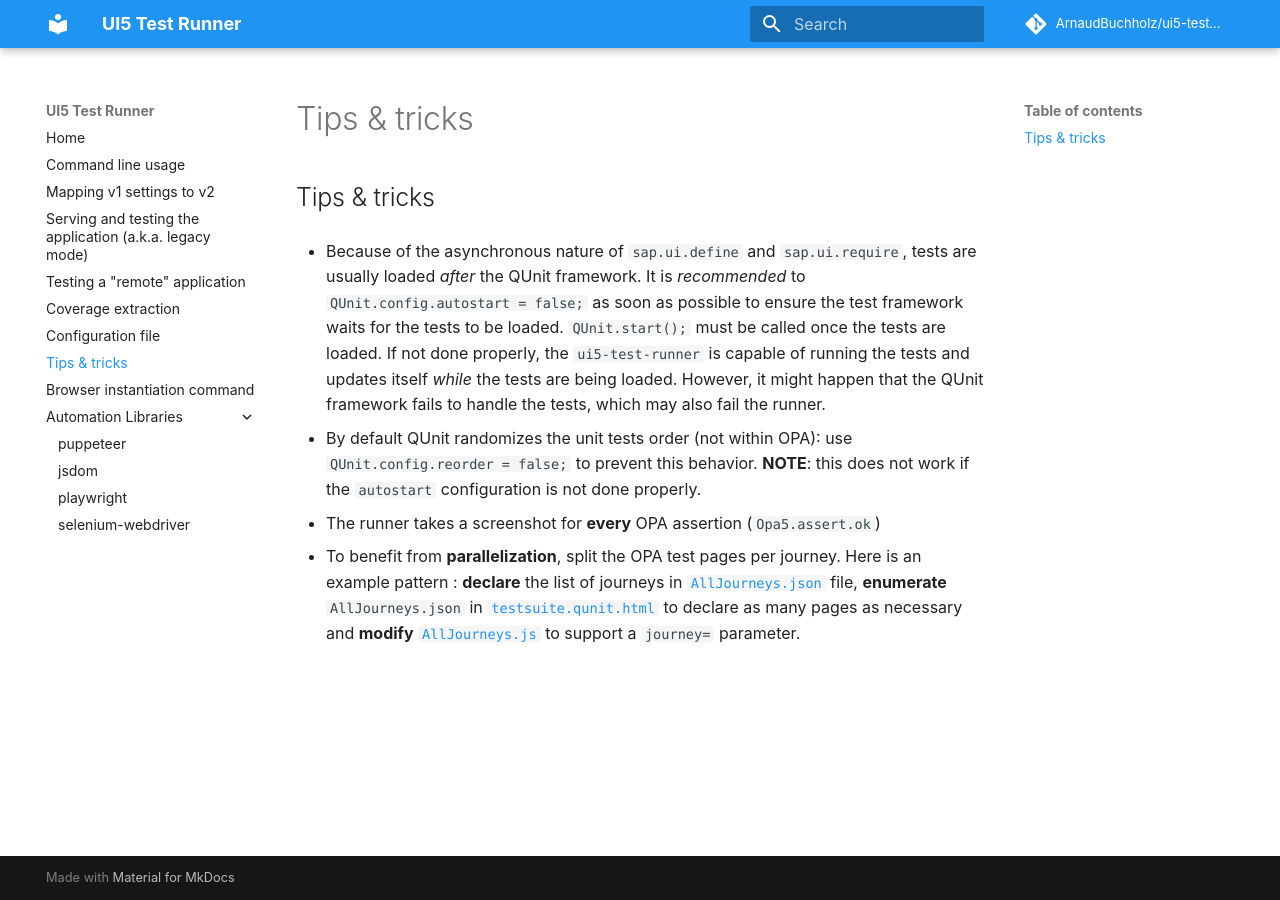
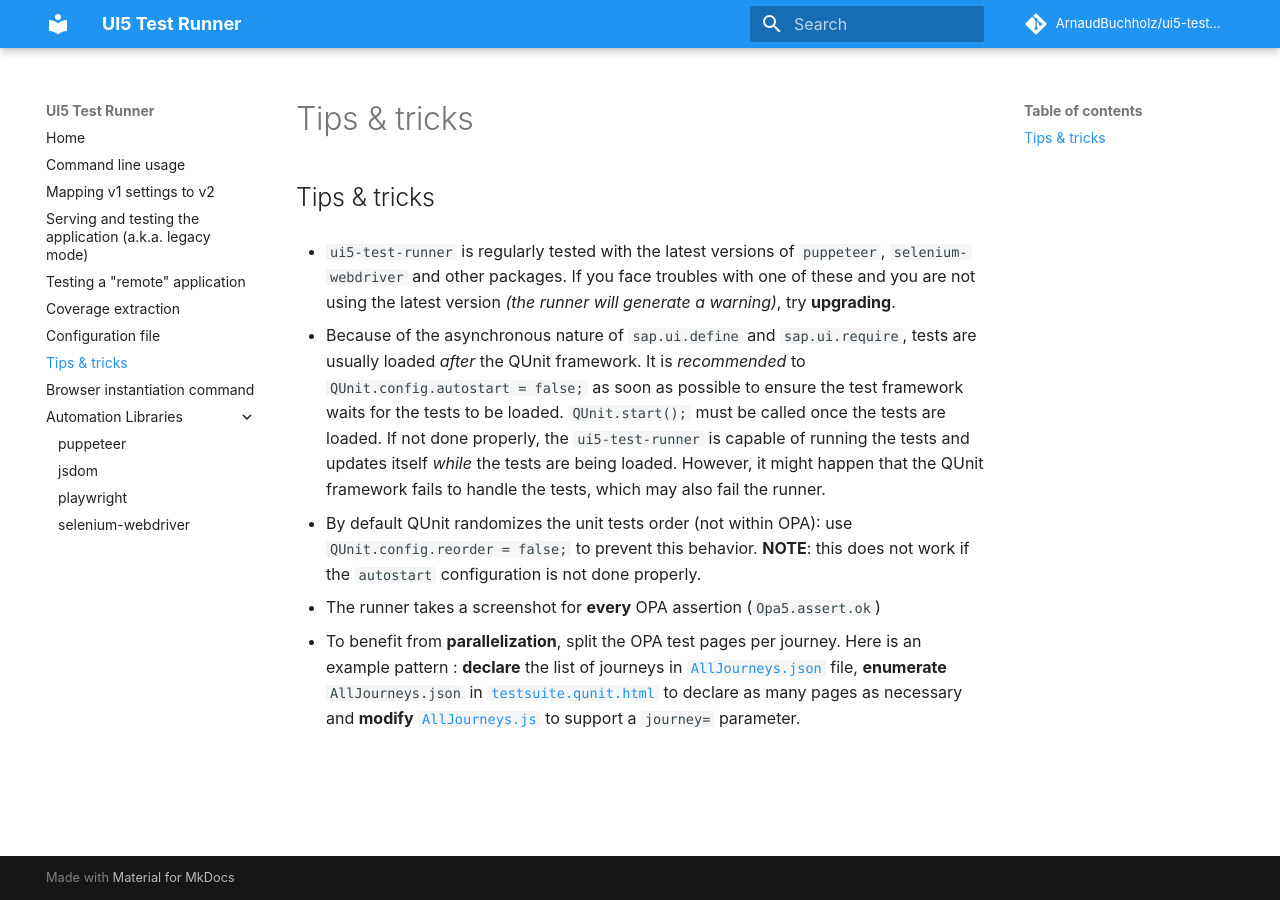
Before and after one commit to ArnaudBuchholz/ui5-test-runner, an MkDocs documentation site: the page built from docs/tipsNtricks.md, in a window 1280 px wide. Built offline with MkDocs 1.6.1 and Material for MkDocs 9.7.7, drawn with Linux system fonts in a browser that asks for light colours; comment, search, counter and statistics services are not loaded.

Commit message:
documentation: upgrade if it does not work

```diff
--- a/docs/tipsNtricks.md
+++ b/docs/tipsNtricks.md
@@ -1,4 +1,6 @@
 ## Tips & tricks
+
+* `ui5-test-runner` is regularly tested with the latest versions of `puppeteer`, `selenium-webdriver` and other packages. If you face troubles with one of these and you are not using the latest version *(the runner will generate a warning)*, try **upgrading**.
 
 * Because of the asynchronous nature of `sap.ui.define` and `sap.ui.require`, tests are usually loaded *after* the QUnit framework. It is *recommended* to `QUnit.config.autostart = false;` as soon as possible to ensure the test framework waits for the tests to be loaded. `QUnit.start();` must be called once the tests are loaded. If not done properly, the `ui5-test-runner` is capable of running the tests and updates itself *while* the tests are being loaded. However, it might happen that the QUnit framework fails to handle the tests, which may also fail the runner.
 
```
